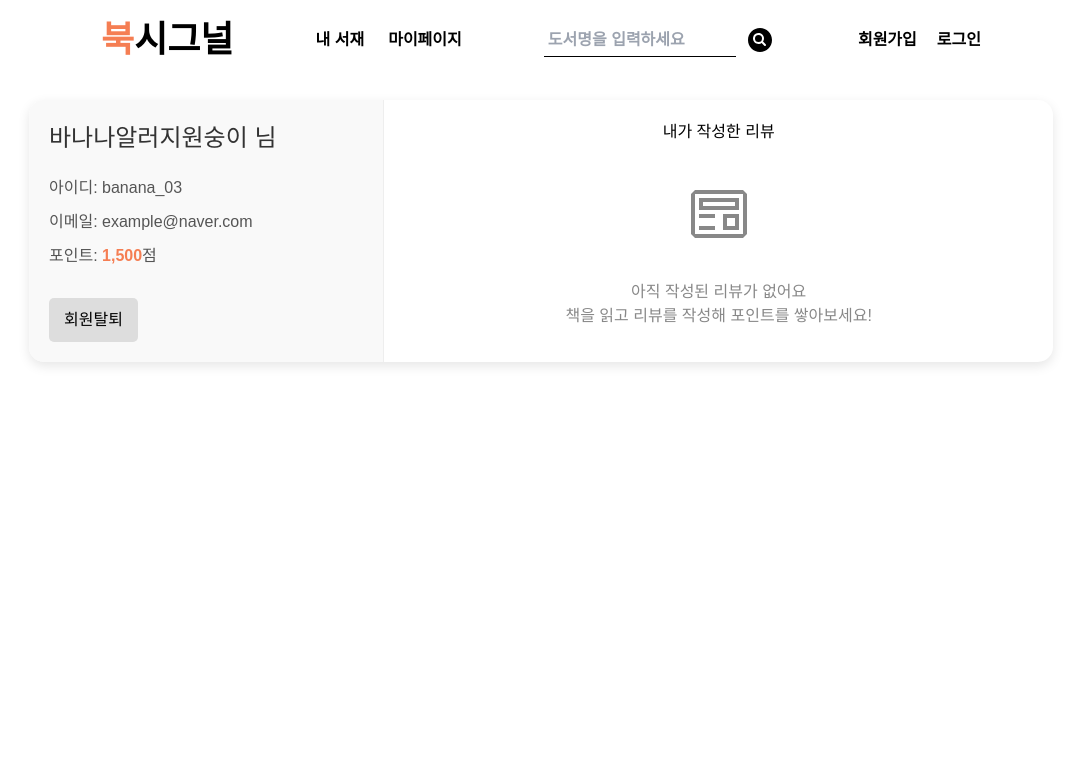
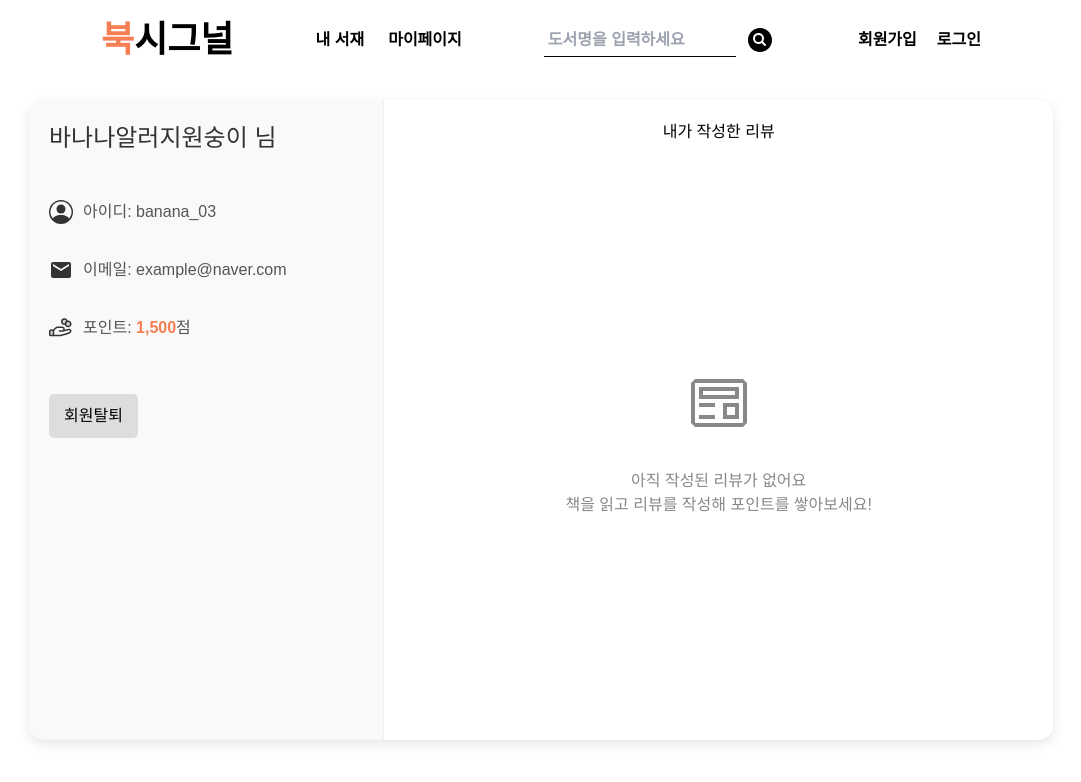
Before and after one commit to shju0317/book-signal, a React (Create React App) app: page /mypage in a window 1280 px wide. Shown: the top 782 px of the page, without its empty margins (99-1180 px from the left). Built offline with nearby package versions, Linux system fonts and the light colour scheme; no server answers; a web font is replaced by a local one.

Commit message:
마이 페이지 프론트 완성

```diff
--- a/src/css/mypage.css
+++ b/src/css/mypage.css
@@ -2,20 +2,25 @@
 .mypage-container {
     display: flex;
     flex-direction: row;
-    max-width: 1024px;  /* 중앙에 정렬되도록 최대 너비 설정 */
+    max-width: 1024px;
+    /* 중앙에 정렬되도록 최대 너비 설정 */
     width: 100%;
     background-color: white;
     border-radius: 15px;
     box-shadow: 0 4px 12px rgba(0, 0, 0, 0.1);
-    overflow: hidden; /* 콘텐츠가 넘칠 경우 숨기기 */
+    overflow: hidden;
+    /* 콘텐츠가 넘칠 경우 숨기기 */
     margin: 20px auto;
+    min-height: 80vh;
+    /* 페이지 세로 길이를 늘리기 위해 min-height 설정 */
 }
 
 /* 사용자 정보 섹션 */
 .user-info {
     flex: 1;
     padding: 20px;
-    border-right: 1px solid #eee; /* 오른쪽 경계선 추가 */
+    border-right: 1px solid #eee;
+    /* 오른쪽 경계선 추가 */
     background-color: #F9F9F9;
 }
 
@@ -25,16 +30,33 @@
     color: #333;
 }
 
+/* 공통 아이콘과 텍스트 그룹 스타일 */
+.info-group {
+    display: flex;
+    align-items: center;
+    margin-bottom: 10px;
+}
+
+.icon {
+    margin-right: 10px;
+    /* 아이콘과 텍스트 사이의 간격 */
+    font-size: 1.5rem;
+    color: #333;
+}
+
+/* 텍스트 스타일 */
 .user-info p {
-    margin-bottom: 10px;
     font-size: 1rem;
     color: #555;
+    margin: 0;
+    /* 아이콘과 동일한 라인에 정확히 맞추기 위해 margin 제거 */
 }
 
 /* 포인트 정보 스타일 */
 .user-info .points {
     font-weight: bold;
-    color: #F57E53; /* 강조를 위한 색상 */
+    color: #F57E53;
+    /* 강조를 위한 색상 */
 }
 
 .user-info button {
@@ -52,16 +74,20 @@
     flex: 2;
     padding: 20px;
     display: flex;
-    justify-content: center; /* 가로 중앙 정렬 */
-    align-items: center; /* 세로 중앙 정렬 */
+    justify-content: center;
+    /* 가로 중앙 정렬 */
+    align-items: center;
+    /* 세로 중앙 정렬 */
     flex-direction: column;
     text-align: center;
 }
 
 /* 아이콘 스타일 */
 .preview-icon {
-    font-size: 4rem; /* 아이콘 크기 조정 */
-    margin-bottom: 10px; /* 아래 여백 추가 */
+    font-size: 4rem;
+    /* 아이콘 크기 조정 */
+    margin-bottom: 10px;
+    /* 아래 여백 추가 */
     color: #888;
 }
 
@@ -74,5 +100,6 @@
     flex-direction: column;
     align-items: center;
     justify-content: center;
-    height: 100%; /* 컨테이너 높이 전체 차지 */
+    height: 100%;
+    /* 컨테이너 높이 전체 차지 */
 }
--- a/src/pages/MyPage.jsx
+++ b/src/pages/MyPage.jsx
@@ -1,7 +1,10 @@
-import React from 'react'
+import React from 'react';
 import { useNavigate } from 'react-router-dom';
-import '../css/mypage.css'
+import '../css/mypage.css';
 import { VscPreview } from "react-icons/vsc";
+import { BsPersonCircle } from "react-icons/bs";
+import { MdEmail } from "react-icons/md";
+import { PiHandCoinsDuotone } from "react-icons/pi";
 
 const MyPage = () => {
 
@@ -9,23 +12,36 @@ const MyPage = () => {
 
   const handleDeleteUser = () => {
     navigate('/deleteuser'); // 회원탈퇴 페이지로 이동
+  };
 
-  };
   return (
     <div className="mypage-container">
       <div className="user-info">
         <h2>바나나알러지원숭이 님</h2>
-        <p>아이디: banana_03</p>
-        <p>이메일: example@naver.com</p>
-        <p>포인트: <span className="points">1,500</span>점</p> {/* 포인트 정보 추가 */}
+        <br />
+        <div className='info-group'>
+          <BsPersonCircle className='icon' />
+          <p>아이디: banana_03</p>
+        </div>
+        <br />
+        <div className='info-group'>
+          <MdEmail className='icon' />
+          <p>이메일: example@naver.com</p>
+        </div>
+        <br />
+        <div className='info-group'>
+          <PiHandCoinsDuotone className='icon' />
+          <p>포인트: <span className="points">1,500</span>점</p>
+        </div>
+        <br />
         <button onClick={handleDeleteUser}>회원탈퇴</button>
       </div>
       <div className="review-section">
         <h3>내가 작성한 리뷰</h3>
         <br />
         <div className="review-placeholder">
-        <VscPreview className="preview-icon" />
-        <br />
+          <VscPreview className="preview-icon" />
+          <br />
           <p>아직 작성된 리뷰가 없어요</p>
           <p>책을 읽고 리뷰를 작성해 포인트를 쌓아보세요!</p>
         </div>
@@ -34,4 +50,4 @@ const MyPage = () => {
   );
 }
 
-export default MyPage
+export default MyPage;
```
